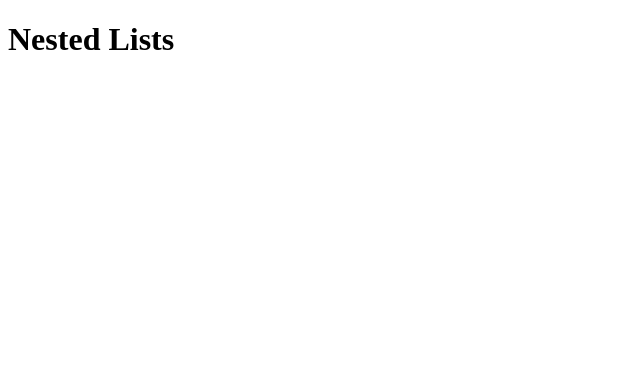
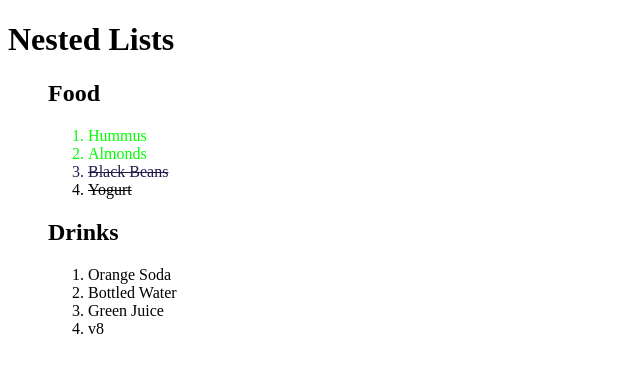
Before and after one commit to Hannah-design14/warmup-6-2, a plain HTML site: page index.html in a window 1280 px wide. Shown: the whole page, without its empty margins (0-640 px from the left). Drawn offline with Linux system fonts and the light colour scheme.

Commit message:
added lists

```diff
--- a/index.html
+++ b/index.html
@@ -7,5 +7,26 @@
     </head>
     <body>
         <h1>Nested Lists</h1>
+
+        <ul style="list-style-type: none;">
+            <li>
+                <h2>Food</h2>
+                <ol>
+                    <li style="color:#00ff00;">Hummus</li>
+                    <li style="color: rgb(0 ,255, 0);">Almonds</li>
+                    <li style="color: hsl(250,50%,20%); text-decoration: line-through">Black Beans</li>
+                    <li style="text-decoration: line-through">Yogurt</li>
+                </ol>
+            </li>
+            <li>
+                <h2>Drinks</h2>
+                <ol>
+                    <li>Orange Soda</li>
+                    <li>Bottled Water</li>
+                    <li>Green Juice</li>
+                    <li>v8</li>
+                </ol>
+            </li>
+        </ul>
     </body>
 </html>
```
